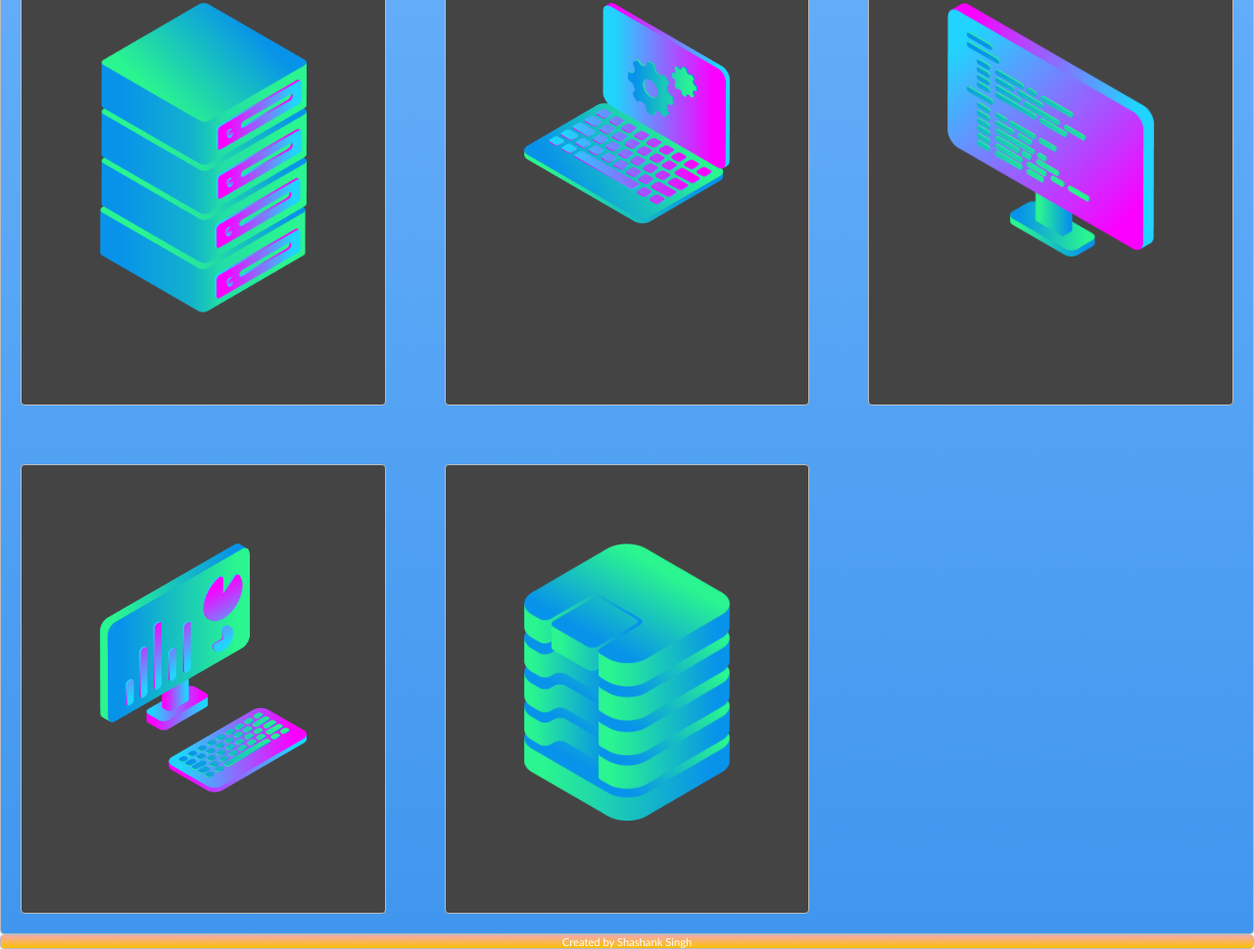
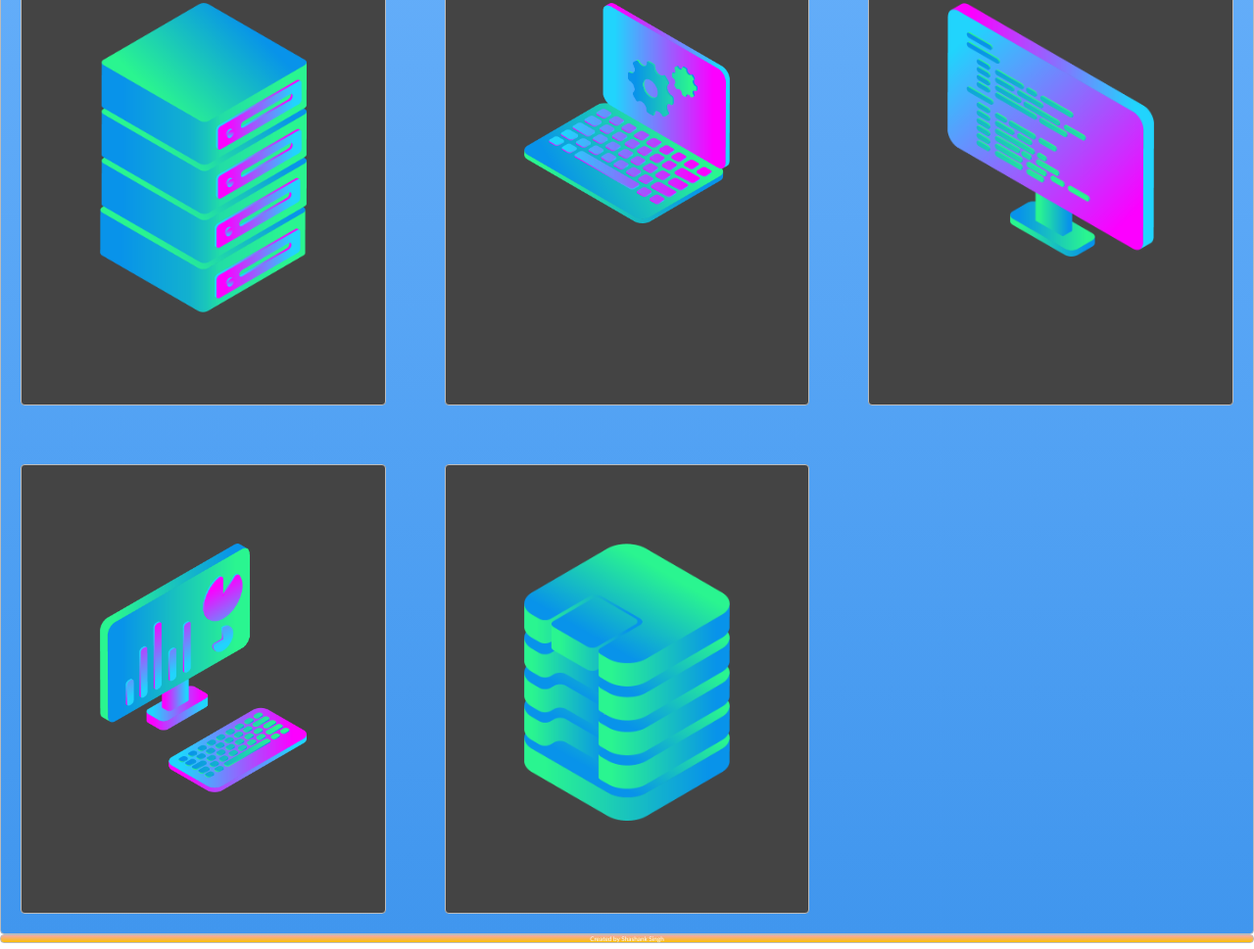
Before and after one commit to shashankcic/shashankcic.github.io, a plain HTML site: page creations/index.html in a window 1280 px wide. Shown: the part 1039-2008 px from the top of the page at 98% size. Drawn offline with Linux system fonts and the light colour scheme.

Commit message:
Update style.css

```diff
--- a/creations/style.css
+++ b/creations/style.css
@@ -138,7 +138,7 @@ footer{
     background: -o-linear-gradient(top, #F3AAAA 0%,#febf04 100%); /* Opera 11.10+ */
     background: -ms-linear-gradient(top, #F3AAAA 0%,#febf04 100%); /* IE10+ */
     background: linear-gradient(top, #F3AAAA 0%,#febf04 100%); /* W3C */
-    font-size: 0.7rem;
+    font-size: 0.4rem;
 }
 
 /***********************************************************************
```
